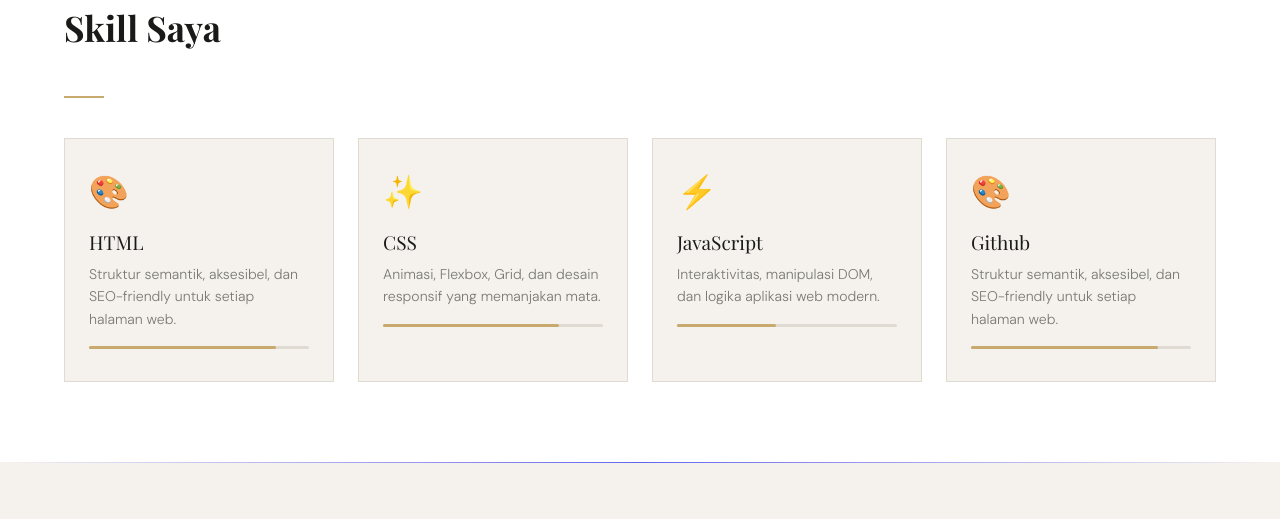
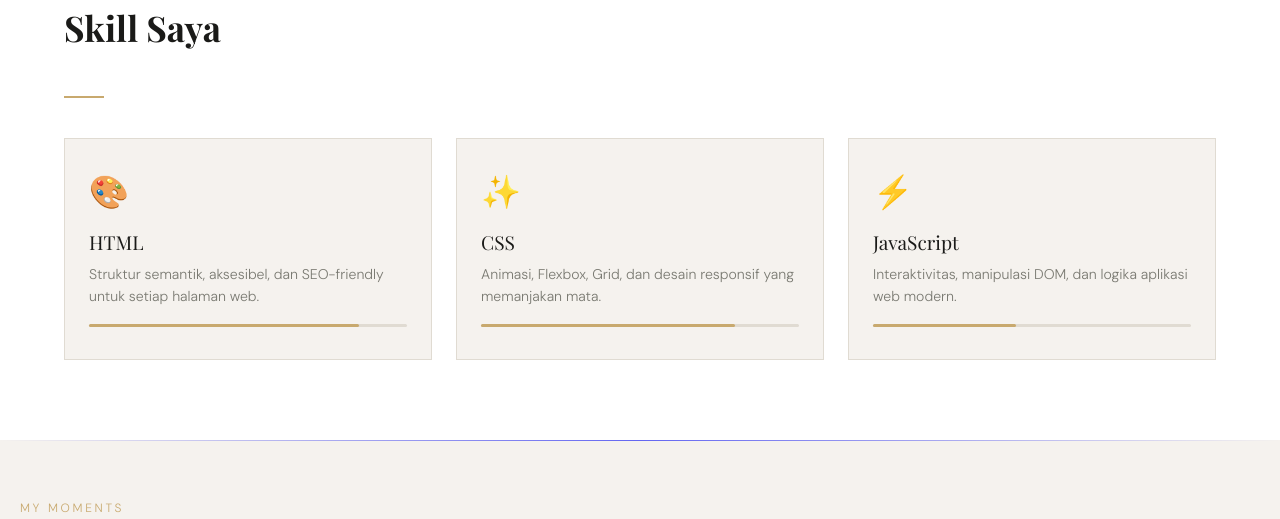
Before and after one commit to Nuryamin0/Nuryamin0.github.io, a plain HTML site: page index.html in a window 1280 px wide. Shown: the part 900-1419 px from the top of the page. Drawn offline with nearby package versions, Linux system fonts and the light colour scheme.

Commit message:
style: hapus skil

```diff
--- a/index.html
+++ b/index.html
@@ -62,13 +62,6 @@
         <div class="skill-name">JavaScript</div>
         <p class="skill-desc">Interaktivitas, manipulasi DOM, dan logika aplikasi web modern.</p>
         <div class="skill-bar-wrap"><div class="skill-bar" data-width="45%"></div></div>
-      </div>
-
-<div class="skill-card reveal">
-        <div class="skill-icon">🎨</div>
-        <div class="skill-name">Github</div>
-        <p class="skill-desc">Struktur semantik, aksesibel, dan SEO-friendly untuk setiap halaman web.</p>
-        <div class="skill-bar-wrap"><div class="skill-bar" data-width="85%"></div></div>
       </div>
 
     </div>
```
